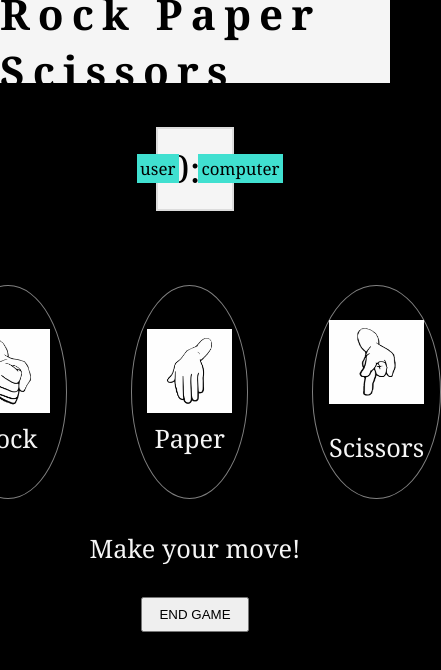
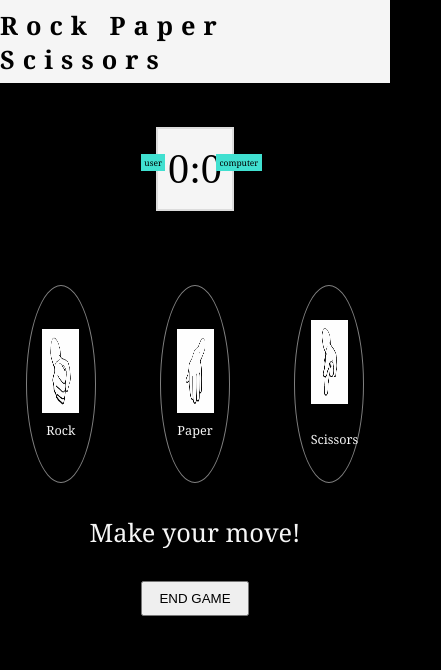
Before and after one commit to rupali-talele/Rock-Paper-Scissors-Game, a plain HTML site: page index.html in a window 390 px wide. Shown: the whole page, 441 px wide, since content can reach past the window. Drawn offline with Linux system fonts and the light colour scheme.

Commit message:
responsive design for mobiles

```diff
--- a/style.css
+++ b/style.css
@@ -45,6 +45,7 @@ header {
   font-size: 2vh;
   padding: 0.2rem;
 }
+
 .user {
   position: absolute;
   top: 3vh;
@@ -120,3 +121,27 @@ p {
 #play_again {
   display: none;
 }
+
+@media only screen and (max-width: 600px) {
+  .user {
+    font-size: 1vh;
+    top: 3vh;
+    left: -2vh;
+  }
+  .computer {
+    font-size: 1vh;
+    right: -3.5vh;
+  }
+  header {
+    font-size: 3vh;
+  }
+  .choices {
+    width: 30vw;
+  }
+  .choice {
+    width: 60%;
+  }
+  .choice_label {
+    font-size: 1.5vh;
+  }
+}
```
